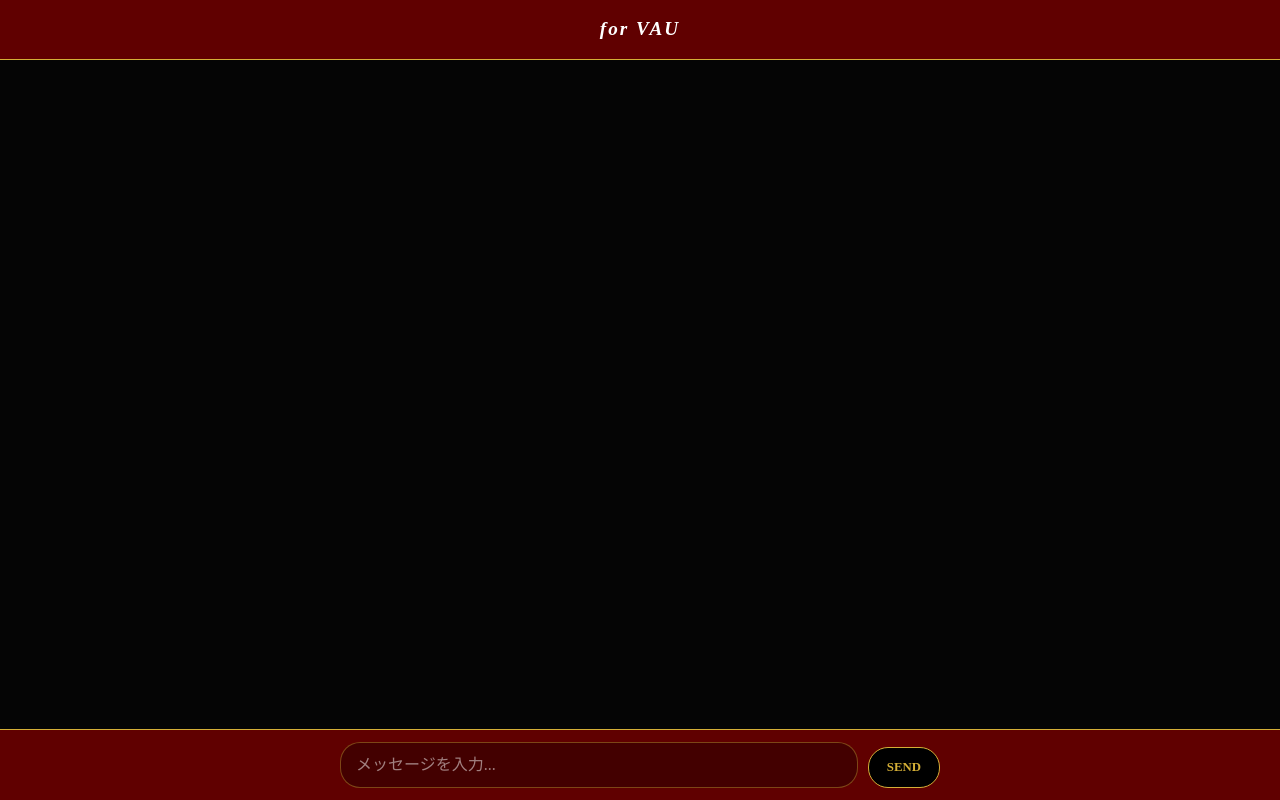
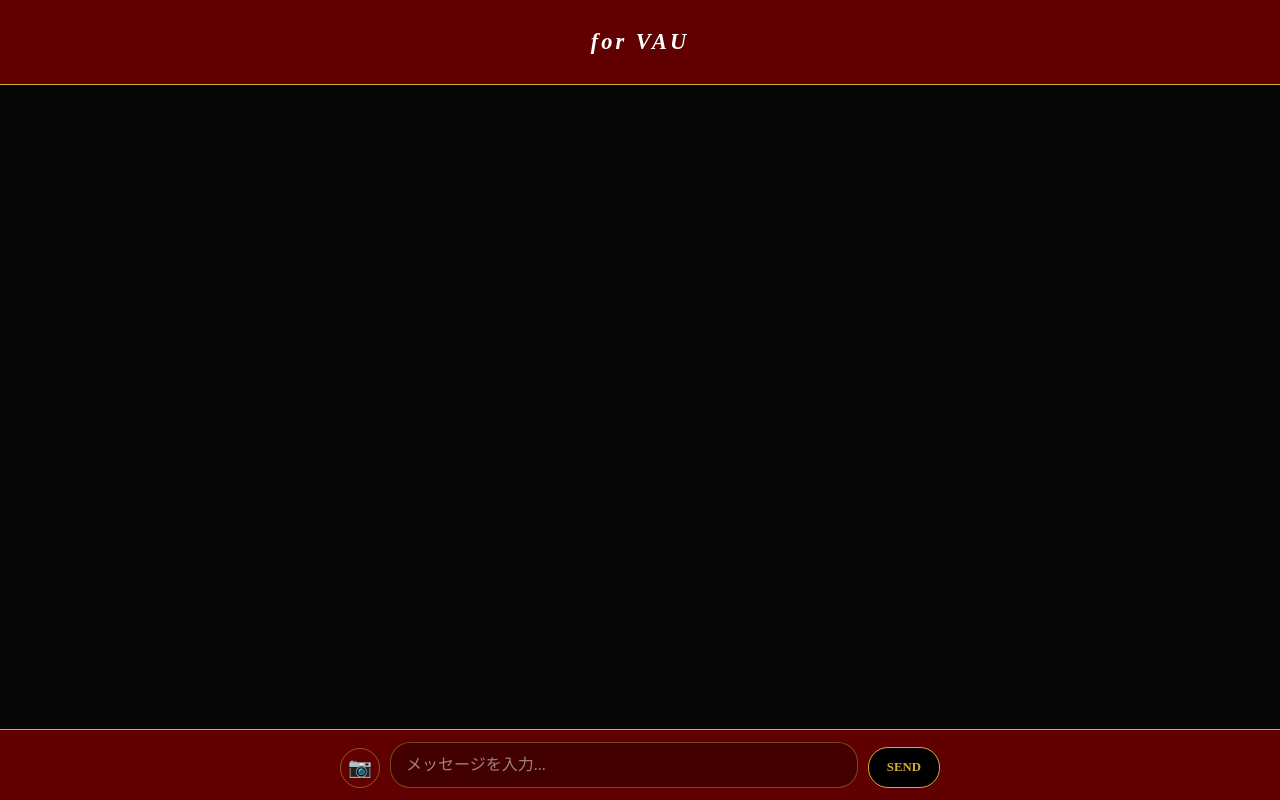
Before and after one commit to sweetsnao15-cpu/my-chat-app, a Next.js app: page / in a window 1280 px wide. Built offline with nearby package versions, Linux system fonts and the light colour scheme.

Commit message:
Update page.js

```diff
--- a/app/page.js
+++ b/app/page.js
@@ -1,6 +1,6 @@
 "use client";
 import { useState, useEffect, useRef, useCallback } from 'react';
-import { supabase } from '@/lib/supabase'; // @エイリアスを使用してパスエラーを防止
+import { supabase } from '@/lib/supabase';
 
 const ADMIN_ID = "bed1d346-5186-49cb-a371-1aad719c2a56";
 
@@ -8,18 +8,18 @@ export default function GuestPage() {
   const [messages, setMessages] = useState([]);
   const [inputText, setInputText] = useState('');
   const [user, setUser] = useState(null);
+  const [uploading, setUploading] = useState(false);
   const scrollRef = useRef(null);
   const textareaRef = useRef(null);
+  const fileInputRef = useRef(null);
   const prevMsgCountRef = useRef(0);
 
-  // 最下部へスクロール
   const scrollToBottom = useCallback((behavior = 'auto') => {
     if (scrollRef.current) {
       scrollRef.current.scrollTo({ top: scrollRef.current.scrollHeight, behavior });
     }
   }, []);
 
-  // メッセージ取得
   const fetchMessages = useCallback(async () => {
     if (!user) return;
     const { data } = await supabase
@@ -30,42 +30,26 @@ export default function GuestPage() {
     if (data) setMessages(data);
   }, [user]);
 
-  // 初期化：セッション取得
   useEffect(() => {
     supabase.auth.getSession().then(({ data: { session } }) => {
       setUser(session?.user ?? null);
     });
-
     const { data: { subscription } } = supabase.auth.onAuthStateChange((_event, session) => {
       setUser(session?.user ?? null);
     });
-
     return () => subscription.unsubscribe();
   }, []);
 
-  // リアルタイム購読
   useEffect(() => {
     if (user) {
       fetchMessages();
       const channel = supabase.channel(`chat_${user.id}`)
-        .on('postgres_changes', {
-          event: '*',
-          schema: 'public',
-          table: 'messages',
-          filter: `user_id=eq.${user.id}`
-        }, () => fetchMessages())
-        .on('postgres_changes', {
-          event: '*',
-          schema: 'public',
-          table: 'messages',
-          filter: `receiver_id=eq.${user.id}`
-        }, () => fetchMessages())
+        .on('postgres_changes', { event: '*', schema: 'public', table: 'messages' }, () => fetchMessages())
         .subscribe();
       return () => { supabase.removeChannel(channel); };
     }
   }, [user, fetchMessages]);
 
-  // メッセージ増分時にスクロール
   useEffect(() => {
     if (messages.length > prevMsgCountRef.current) {
       scrollToBottom('auto');
@@ -73,7 +57,7 @@ export default function GuestPage() {
     prevMsgCountRef.current = messages.length;
   }, [messages.length, scrollToBottom]);
 
-  // 送信処理
+  // テキスト送信
   const handleSend = async () => {
     const text = inputText.trim();
     if (!text || !user) return;
@@ -91,7 +75,44 @@ export default function GuestPage() {
 
     const { error } = await supabase.from('messages').insert([newMessage]);
     if (error) console.error(error);
-    else fetchMessages();
+  };
+
+  // 画像アップロード・送信
+  const handleImageUpload = async (e) => {
+    const file = e.target.files?.[0];
+    if (!file || !user) return;
+
+    setUploading(true);
+    const fileExt = file.name.split('.').pop();
+    const fileName = `${Math.random()}.${fileExt}`;
+    const filePath = `${user.id}/${fileName}`;
+
+    try {
+      const { error: uploadError } = await supabase.storage
+        .from('chat-images')
+        .upload(filePath, file);
+
+      if (uploadError) throw uploadError;
+
+      const { data: { publicUrl } } = supabase.storage
+        .from('chat-images')
+        .getPublicUrl(filePath);
+
+      const newMessage = {
+        content: publicUrl,
+        user_id: user.id,
+        receiver_id: ADMIN_ID,
+        is_image: true,
+        is_read: false
+      };
+
+      await supabase.from('messages').insert([newMessage]);
+    } catch (error) {
+      console.error('Error uploading image:', error.message);
+    } finally {
+      setUploading(false);
+      if (fileInputRef.current) fileInputRef.current.value = '';
+    }
   };
 
   return (
@@ -99,24 +120,20 @@ export default function GuestPage() {
       width: '100%', height: '100dvh', display: 'flex', flexDirection: 'column',
       background: '#000', color: '#fff', overflow: 'hidden', fontFamily: 'serif'
     }}>
-      {/* ヘッダー：ホストより濃い赤 #600000 */}
+      {/* ヘッダー：パディングを増やして高さをアップ */}
       <header style={{
-        padding: '15px', background: '#600000', borderBottom: '1px solid #D4AF37',
+        padding: '25px 15px', background: '#600000', borderBottom: '1px solid #D4AF37',
         textAlign: 'center', flexShrink: 0, zIndex: 10
       }}>
         <h1 style={{
-          fontSize: '1.2rem', fontStyle: 'italic', fontWeight: 'bold',
-          margin: 0, letterSpacing: '2px', color: '#fff'
+          fontSize: '1.4rem', fontStyle: 'italic', fontWeight: 'bold',
+          margin: 0, letterSpacing: '3px', color: '#fff'
         }}>
           for VAU
         </h1>
       </header>
 
-      {/* メッセージ表示エリア */}
-      <div
-        ref={scrollRef}
-        style={{ flex: 1, overflowY: 'auto', padding: '20px 15px', background: '#050505' }}
-      >
+      <div ref={scrollRef} style={{ flex: 1, overflowY: 'auto', padding: '20px 15px', background: '#050505' }}>
         <div style={{ maxWidth: '600px', margin: '0 auto' }}>
           {messages.map((m, index) => {
             const isMe = m.user_id === user?.id;
@@ -129,27 +146,23 @@ export default function GuestPage() {
               <div key={m.id}>
                 {isNewDay && (
                   <div style={{ display: 'flex', justifyContent: 'center', margin: '30px 0 20px' }}>
-                    {/* 年月日の透過なし・くっきりした金色 */}
                     <div style={{ color: '#D4AF37', fontSize: '0.65rem', letterSpacing: '2px', fontWeight: 'bold', fontStyle: 'italic' }}>
                       {dateStr}
                     </div>
                   </div>
                 )}
-                <div style={{
-                  marginBottom: '20px', display: 'flex',
-                  flexDirection: 'column', alignItems: isMe ? 'flex-end' : 'flex-start'
-                }}>
+                <div style={{ marginBottom: '20px', display: 'flex', flexDirection: 'column', alignItems: isMe ? 'flex-end' : 'flex-start' }}>
                   <div style={{ display: 'flex', alignItems: 'flex-end', gap: '6px', flexDirection: isMe ? 'row-reverse' : 'row' }}>
                     <div style={{
                       padding: m.is_image ? '5px' : '10px 14px',
-                      // 自分の吹き出し色をホスト（rgba(80,0,0,0.75)）と統一
                       background: isMe ? 'rgba(80, 0, 0, 0.75)' : 'rgba(26, 26, 26, 0.75)',
                       borderRadius: isMe ? '18px 2px 18px 18px' : '2px 18px 18px 18px',
                       border: '1px solid #D4AF37',
-                      fontSize: '0.9rem', maxWidth: '240px', whiteSpace: 'pre-wrap', wordBreak: 'break-word',
-                      color: '#fff'
+                      fontSize: '0.9rem', maxWidth: '240px', whiteSpace: 'pre-wrap', wordBreak: 'break-word'
                     }}>
-                      {m.is_image ? <img src={m.content} style={{ maxWidth: '100%', borderRadius: '10px' }} alt="" /> : m.content}
+                      {m.is_image ? (
+                        <img src={m.content} style={{ maxWidth: '100%', borderRadius: '10px', display: 'block' }} alt="" onLoad={() => scrollToBottom()} />
+                      ) : m.content}
                     </div>
                     <div style={{ fontSize: '0.5rem', color: '#D4AF37', opacity: 0.8, paddingBottom: '2px' }}>
                       {date.toLocaleTimeString([], { hour: '2-digit', minute: '2-digit' })}
@@ -162,13 +175,25 @@ export default function GuestPage() {
         </div>
       </div>
 
-      {/* フッター：赤を濃く #600000 */}
       <footer style={{
         padding: '12px 15px', background: '#600000', borderTop: '1px solid #D4AF37',
-        paddingBottom: 'calc(12px + env(safe-area-inset-bottom))',
-        flexShrink: 0
+        paddingBottom: 'calc(12px + env(safe-area-inset-bottom))'
       }}>
         <div style={{ maxWidth: '600px', margin: '0 auto', display: 'flex', gap: '10px', alignItems: 'flex-end' }}>
+          {/* 写真送信ボタン */}
+          <button
+            onClick={() => fileInputRef.current?.click()}
+            disabled={uploading}
+            style={{
+              background: 'transparent', border: '1px solid rgba(212,175,55,0.5)',
+              borderRadius: '50%', width: '40px', height: '40px', display: 'flex',
+              alignItems: 'center', justifyContent: 'center', cursor: 'pointer', flexShrink: 0
+            }}
+          >
+            <span style={{ color: '#D4AF37', fontSize: '1.2rem' }}>{uploading ? '...' : '📷'}</span>
+          </button>
+          <input type="file" ref={fileInputRef} hidden accept="image/*" onChange={handleImageUpload} />
+
           <textarea
             ref={textareaRef}
             value={inputText}
@@ -188,8 +213,7 @@ export default function GuestPage() {
             onClick={handleSend}
             style={{
               background: '#000', color: '#D4AF37', border: '1px solid #D4AF37',
-              borderRadius: '20px', padding: '10px 18px', fontWeight: 'bold', fontSize: '0.8rem',
-              cursor: 'pointer'
+              borderRadius: '20px', padding: '10px 18px', fontWeight: 'bold', fontSize: '0.8rem'
             }}
           >
             SEND
```
